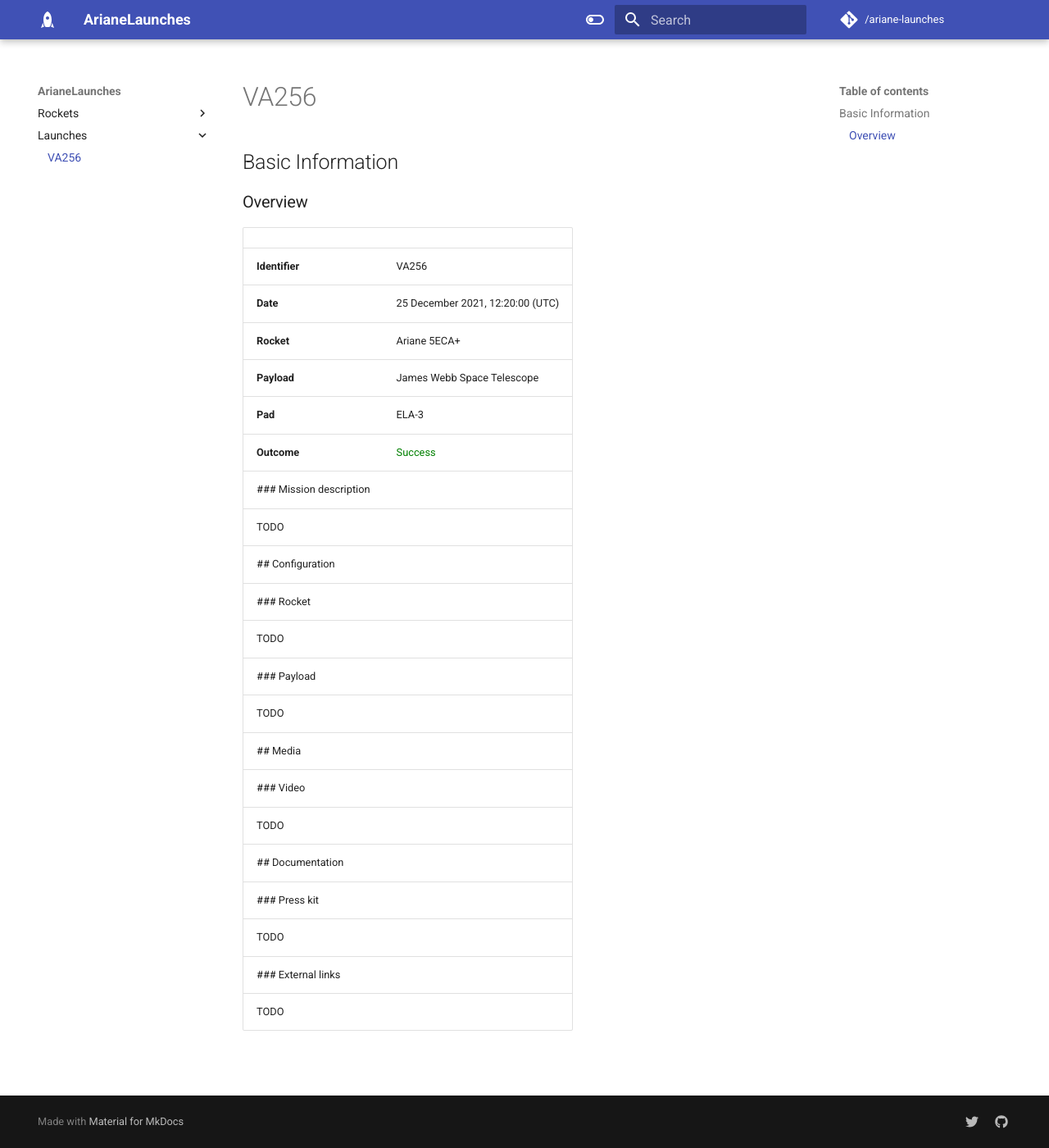
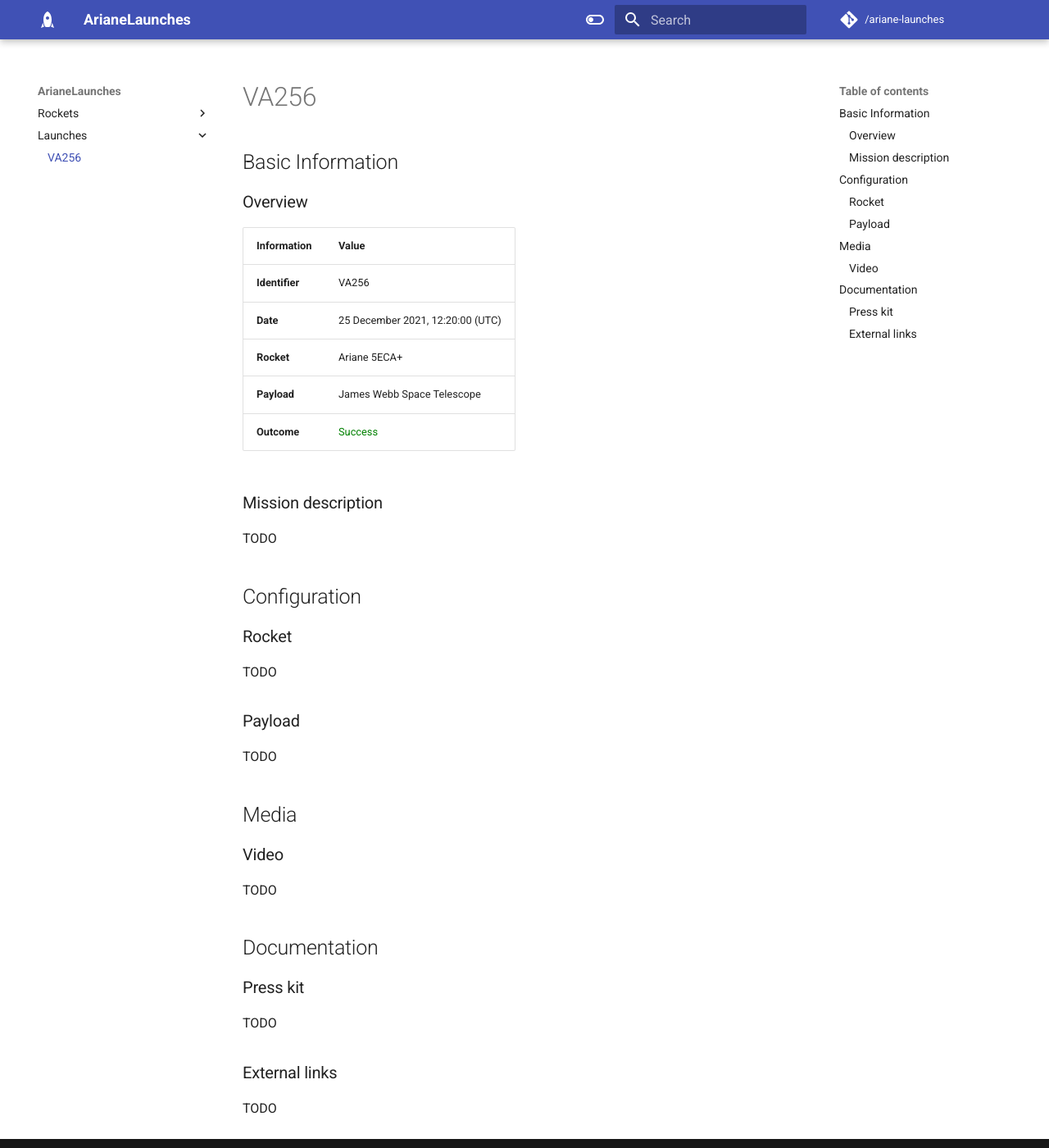
Before and after one commit to kbrault/ariane-launches, an MkDocs documentation site: the page built from docs/launch/va256.md, in a window 1280 px wide and 1400 px high. Shown: the whole window at 82% size. Built offline with MkDocs 1.6.1 and Material for MkDocs 9.7.7, drawn with Linux system fonts in a browser that asks for light colours; comment, search, counter and statistics services are not loaded.

Commit message:
Update va256.md

```diff
--- a/docs/launch/va256.md
+++ b/docs/launch/va256.md
@@ -5,14 +5,14 @@
 # VA256
 ## Basic Information
 ### Overview
-|  |  |
-|--|--|
+| Information | Value  |
+|:-|:-|
 | **Identifier** | VA256 |
 | **Date** | 25 December 2021, 12:20:00 (UTC) |
 | **Rocket** | Ariane 5ECA+ |
 | **Payload** | James Webb Space Telescope |
-| **Pad** | ELA-3 |
 | **Outcome** | <span style="color:green">Success</span> |
+
 ### Mission description
 TODO
 ## Configuration
```
